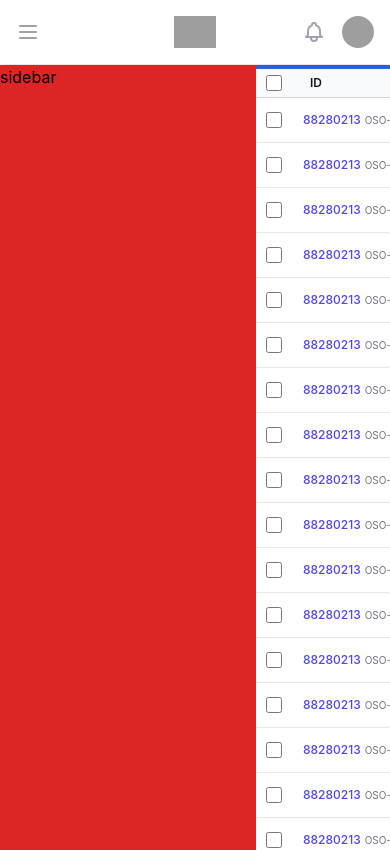
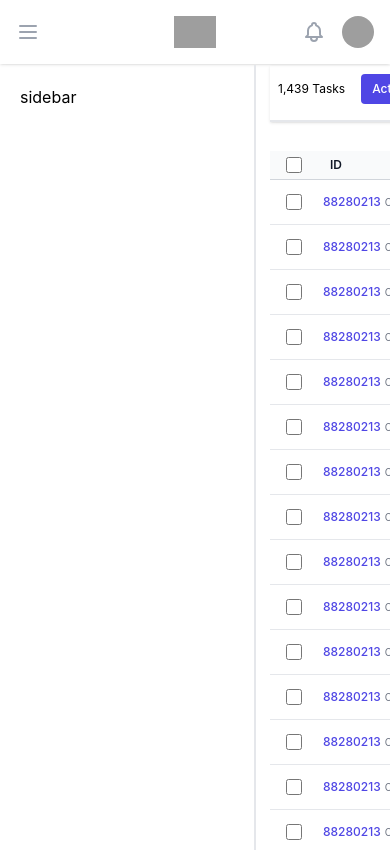
Before and after one commit to edelgado-en/page-queue, a React (Create React App) app: page /#/ in a window 390 px wide. Shown: the top 850 px of the page. Built offline with nearby package versions, Linux system fonts and the light colour scheme; grey boxes are pictures that could not be loaded.

Commit message:
Working on sidebar layout design

```diff
--- a/src/routes/home/home.component.jsx
+++ b/src/routes/home/home.component.jsx
@@ -146,12 +146,12 @@ export default function Home() {
   const [indeterminate, setIndeterminate] = useState(false)
   const [selectedPeople, setSelectedPeople] = useState([])
 
-  /* useLayoutEffect(() => {
+  useLayoutEffect(() => {
     const isIndeterminate = selectedPeople.length > 0 && selectedPeople.length < people.length
     setChecked(selectedPeople.length === people.length)
     setIndeterminate(isIndeterminate)
     checkbox.current.indeterminate = isIndeterminate
-  }, [selectedPeople]) */
+  }, [selectedPeople])
 
   function toggleAll() {
     setSelectedPeople(checked || indeterminate ? [] : people)
@@ -162,29 +162,29 @@ export default function Home() {
   return (
     <>
     <div style={{ marginTop: '65px' }}></div>
-    <div class="flex bg-blue-600">
+    <div class="flex">
 
-    <div class="fixed flex min-h-screen w-64 flex-col bg-red-600 z-50">sidebar</div> {/* w-64 when expanded. w-14 skinny */}
+    <div class="fixed flex min-h-screen w-64 flex-col z-50 border-r-2 p-5">sidebar</div> {/* w-64 when expanded. w-14 skinny */}
 
     <div class="w-full">
-      <div class="mt-1 bg-orange-600" style={{ marginLeft: '250px' }}>{/* 60px when skinny */}
-         {/* <div className="shadow sm:rounded-md m-3 mt-0 md:px-3 h-14
+      <div class="mt-1" style={{ marginLeft: '270px' }}>{/* 60px when skinny */}
+         <div className="shadow md:px-3 h-14
                             fixed z-10 bg-white border-solid border-b-2
-                             border-gray-200 p-2 w-full flex flex-row">
-              <div className="bg-yellow-200 flex-grow">
+                             border-gray-200 p-2 w-full flex flex-row" style={{ marginTop: '-85px' }}>
+              <div className="flex-grow">
                   <span className="text-xs mr-4">1,439 Tasks</span>
                   <Dropdown />
               </div>
-              <div className="bg-red-200 flex-grow">
+              <div className="flex-grow">
 
               </div>
-              <div className="bg-blue-200 flex-grow">
+              <div className="flex-grow">
 
               </div>
 
-        </div> */}
+        </div>
 
-      <table className="divide-y divide-gray-300 w-full">
+      <table className="divide-y divide-gray-300 w-full" style={{ marginTop: '86px' }}>
           <thead className="bg-gray-50">
             <tr>
               <th scope="col" className="relative w-12 px-6 sm:w-16 sm:px-8">
@@ -303,141 +303,11 @@ export default function Home() {
             ))}
           </tbody>
         </table>
+        <div className="p-5"></div>
     </div>
   </div>
 </div>
-    {/* <ActionBar /> */}
-    {/* <div className="px-4 sm:px-6 lg:px-8">
-      <div className="mt-8 flex flex-col">
-        <div className="-my-2 -mx-4 overflow-x-auto sm:-mx-6 lg:-mx-8">
-          <div className="inline-block min-w-full py-2 align-middle md:px-6 lg:px-8">
-            <div className="overflow-hidden shadow ring-1 ring-black ring-opacity-5 md:rounded-lg">
 
-              <table className="min-w-full table-fixed divide-y divide-gray-300">
-                <thead className="bg-gray-50">
-                  <tr>
-                    <th scope="col" className="relative w-12 px-6 sm:w-16 sm:px-8">
-                      <input
-                        type="checkbox"
-                        className="absolute left-4 top-1/2 -mt-2 h-4 w-4 rounded border-gray-300 text-indigo-600 focus:ring-indigo-500 sm:left-6"
-                        ref={checkbox}
-                        checked={checked}
-                        onChange={toggleAll}
-                      />
-                    </th>
-                    <th scope="col" className="px-3 py-1.5 text-left text-xs font-semibold text-gray-900">
-                      ID
-                    </th>
-                    <th scope="col" className="px-3 py-1.5 text-left text-xs font-semibold text-gray-900">
-                      Flags
-                    </th>
-                    <th scope="col" className="px-3 py-1.5 text-left text-xs font-semibold text-gray-900">
-                      Text
-                    </th>
-                    <th scope="col" className="px-3 py-1.5 text-left text-xs font-semibold text-gray-900">
-                      Words
-                    </th>
-                    <th scope="col" className="px-3 py-1.5 text-left text-xs font-semibold text-gray-900">
-                      Files
-                    </th>
-                    <th scope="col" className="px-3 py-1.5 text-left text-xs font-semibold text-gray-900">
-                      Created
-                    </th>
-                    <th scope="col" className="px-3 py-1.5 text-left text-xs font-semibold text-gray-900">
-                      Updated
-                    </th>
-                    <th scope="col" className="px-3 py-1.5 text-left text-xs font-semibold text-gray-900">
-                      Assigned
-                    </th>
-                    <th scope="col" className="relative py-3.5 pl-3 pr-4 sm:pr-6">
-                      <span className="sr-only">Edit</span>
-                    </th>
-                    <th>
-
-                    </th>
-                  </tr>
-                </thead>
-                <tbody className="divide-y divide-gray-200 bg-white">
-                  {people.map((person) => (
-                    <tr key={person.email} className={selectedPeople.includes(person) ? 'bg-gray-50' : undefined}>
-                      <td className="relative w-12 px-6 sm:w-16 sm:px-8">
-                        {selectedPeople.includes(person) && (
-                          <div className="absolute inset-y-0 left-0 w-0.5 bg-indigo-600" />
-                        )}
-                        <input
-                          type="checkbox"
-                          className="absolute left-4 top-1/2 -mt-2 h-4 w-4 rounded border-gray-300 text-indigo-600 focus:ring-indigo-500 sm:left-6"
-                          value={person.email}
-                          checked={selectedPeople.includes(person)}
-                          onChange={(e) =>
-                            setSelectedPeople(
-                              e.target.checked
-                                ? [...selectedPeople, person]
-                                : selectedPeople.filter((p) => p !== person)
-                            )
-                          }
-                        />
-                      </td>
-                      <td
-                        className={classNames(
-                          'whitespace-nowrap py-2 pr-3 text-xs font-medium',
-                          selectedPeople.includes(person) ? 'text-indigo-600' : 'text-gray-900'
-                        )}
-                      >
-                        <span className="ml-1 font-medium text-indigo-600 truncate">88280213</span>
-                        <span className="ml-1 flex-shrink-0 font-normal text-gray-500" style={{ fontSize: '10px' }}>OSO-HTML</span>
-                      </td>
-                      <td className="whitespace-nowrap px-3 py1.5 text-xs text-gray-500">
-                        <div className="flex items-center text-sm text-gray-500">
-                          <CalendarIcon className="flex-shrink-0 mr-1.5 h-4 w-4 text-gray-400" aria-hidden="true" />
-                          <LockClosedIcon className="flex-shrink-0 mr-1.5 h-4 w-4 text-red-300" />
-                          <PencilAltIcon className="flex-shrink-0 mr-1.5 h-4 w-4 text-gray-400" />
-                          <TrashIcon className="flex-shrink-0 mr-1.5 h-4 w-4 text-gray-400" />
-                        </div>
-                      </td>
-                      <td className="whitespace-nowrap px-3 py1.5 text-xs text-gray-500">
-                        <div className="flex flex-row flex-nowrap gap-1">
-                            <div className="text-xs">
-                                <p className="px-1 inline-flex text-xs leading-5 font-semibold rounded-full bg-green-100 text-green-800">
-                                    Translated
-                                </p>
-                            </div>
-                            <div className="text-xs">96%</div>
-                        </div>
-                      </td>
-                      <td className="whitespace-nowrap px-3 py-1.5 text-xs text-gray-500">
-                      <div className="text-xs">5,678</div>
-                      </td>
-                      <td className="whitespace-nowrap px-3 py-1.5 text-xs text-gray-500">
-                        <CheckCircleIcon className="flex-shrink-0 mr-1.5 h-5 w-5 text-green-400" />
-                      </td>
-                      <td className="whitespace-nowrap px-3 py-1.5 text-xs text-gray-500">
-                        <div className="text-xs">04-29-2022 08:58 AM</div>
-                           <span>TransSync</span>
-                      </td>
-                      <td className="whitespace-nowrap px-3 py-1.5 text-xs text-gray-500">
-                        <div className="text-xs">04-29-2022 09:15 AM</div>
-                        <div className="text-xs">AP</div>
-                      </td>
-                      <td className="whitespace-nowrap px-3 py-1.5 text-xs text-gray-500">
-                        <div className="text-xs">04-29-2022 08:58 AM</div>
-                        <div className="text-xs">
-                            <span className="font-semibold bg-sky-100  px-1">PTS</span> <ArrowSmRightIcon className="h-3 w-3 inline-block" /> <span>edelgado</span> <ArrowSmRightIcon className="h-3 w-3 inline-block" /> <span>adeberry</span>
-                        </div>
-                      </td>
-                      <td>
-                        <ChevronRightIcon className="h-4 w-4 text-gray-400 cursor-pointer"/>
-                      </td>
-                    </tr>
-                  ))}
-                </tbody>
-              </table>
-
-            </div>
-          </div>
-        </div>
-      </div>
-    </div> */}
     </>
   )
 }
```
